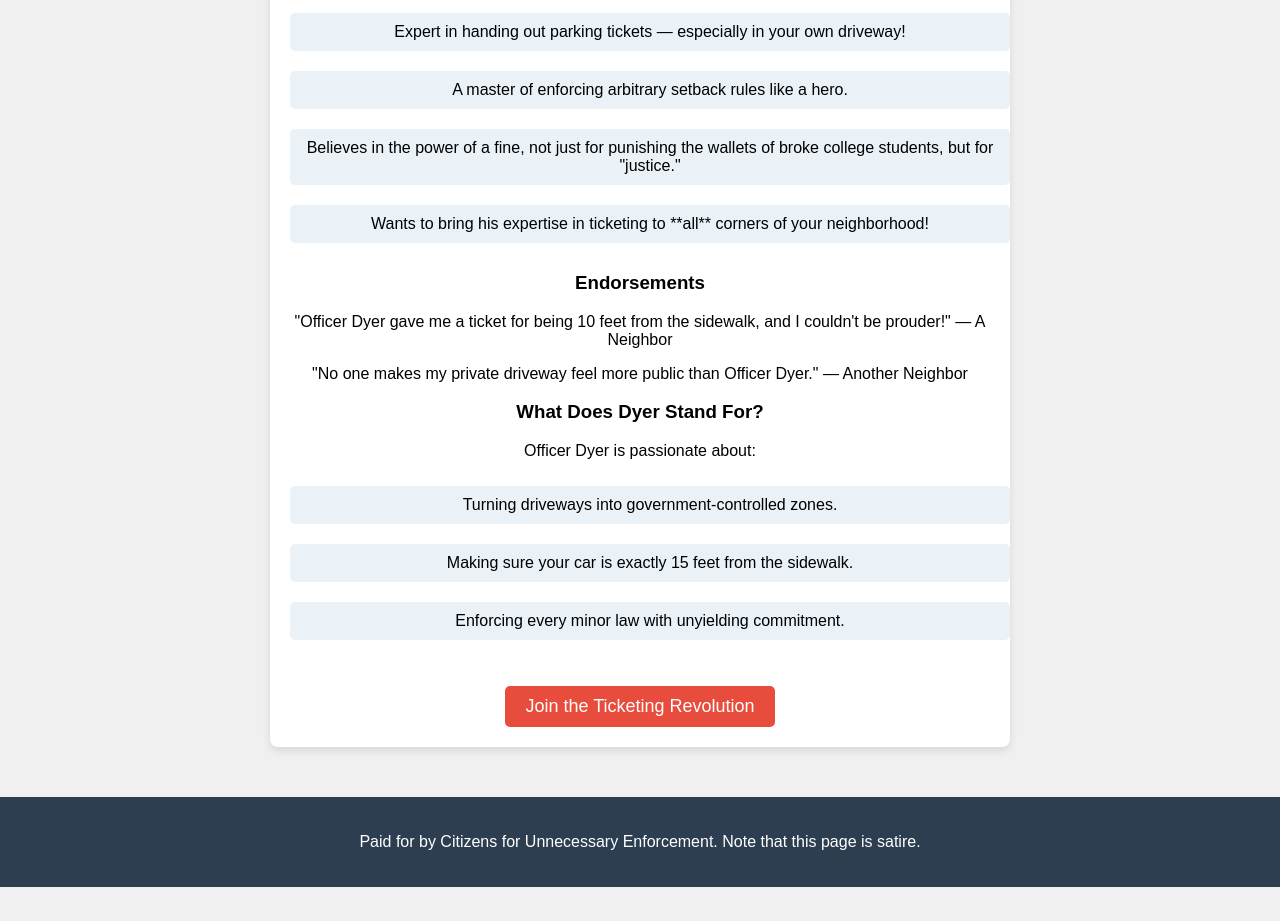
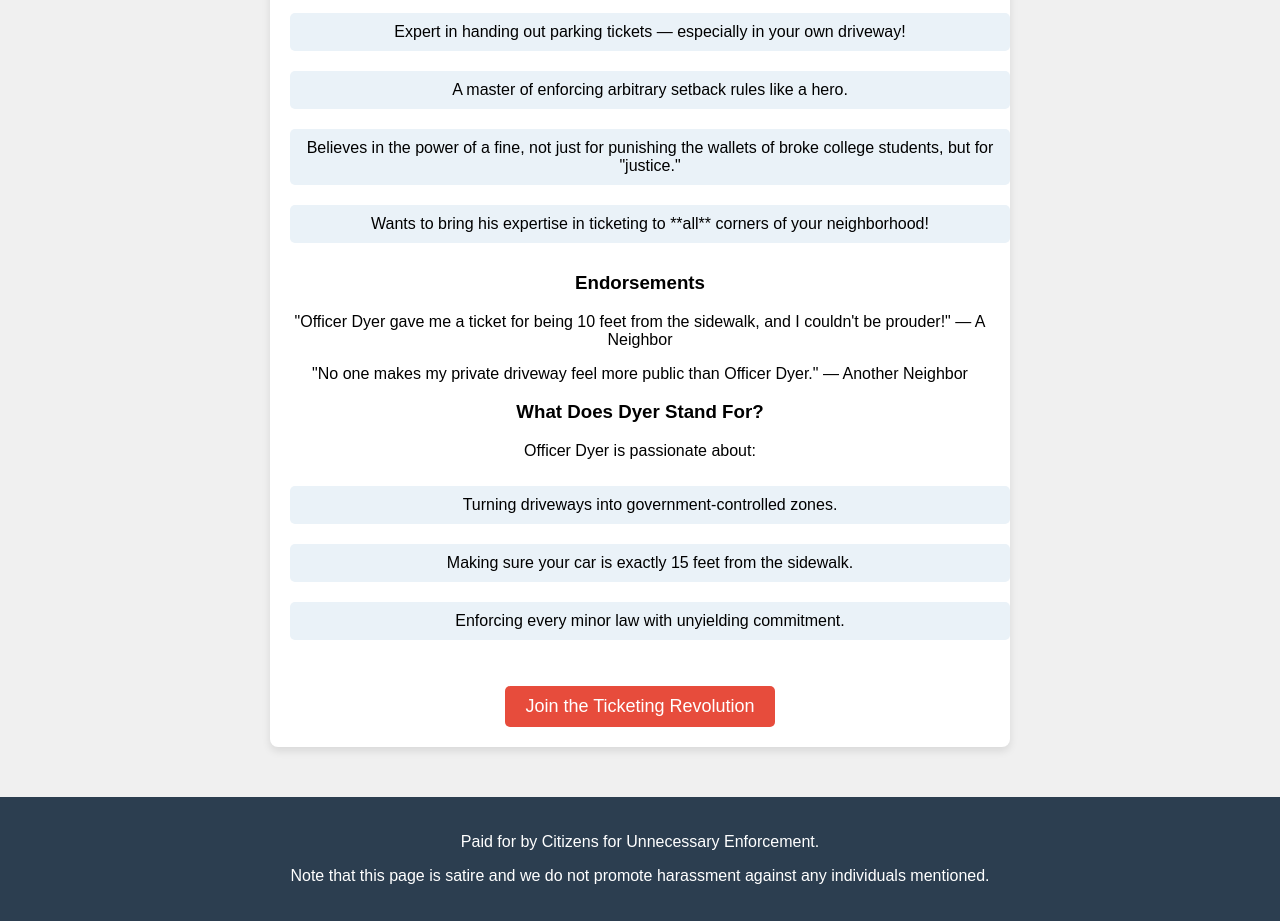
Before and after one commit to anonymous-libertarian/free-my-driveway.github.io, a plain HTML site: page index.html in a window 1280 px wide. Shown: the part 287-1208 px from the top of the page. Before the commit the page ends 1174 px from the top, so only its background shows below. Drawn offline with Linux system fonts and the light colour scheme.

Commit message:
Update index.html

```diff
--- a/index.html
+++ b/index.html
@@ -97,7 +97,8 @@
     </div>
 
     <footer>
-        <p>Paid for by Citizens for Unnecessary Enforcement. Note that this page is satire.</p>
+        <p>Paid for by Citizens for Unnecessary Enforcement.</p>
+        <p>Note that this page is satire and we do not promote harassment against any individuals mentioned.</p>
     </footer>
 </body>
 </html>
```
